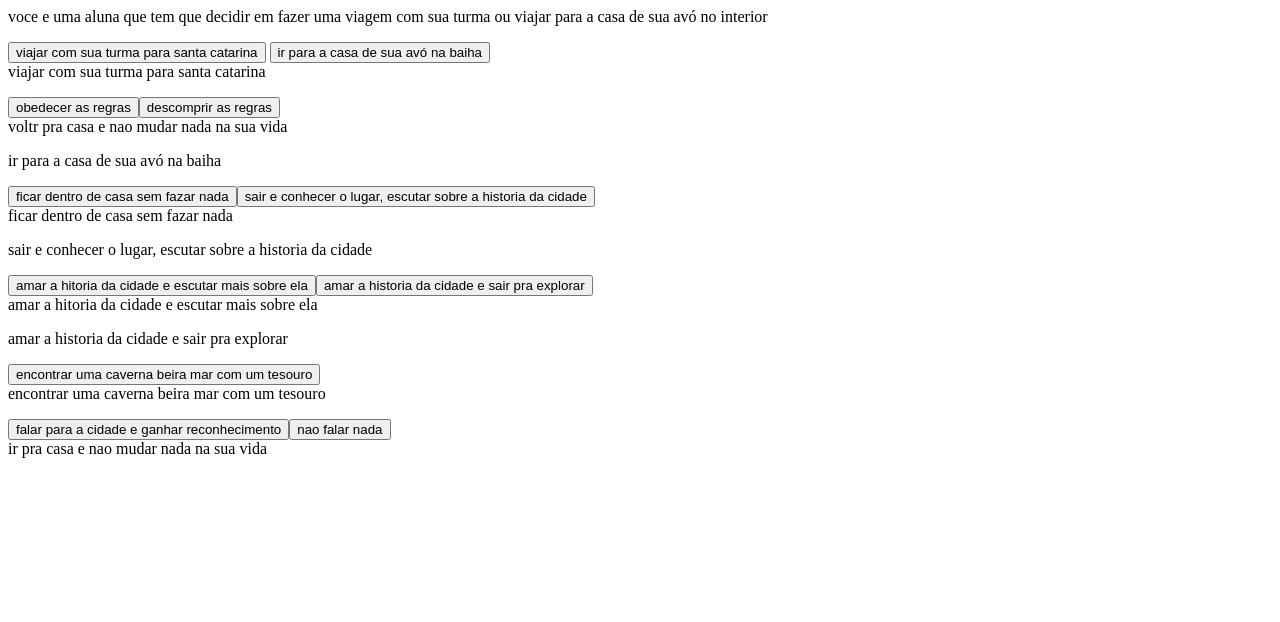
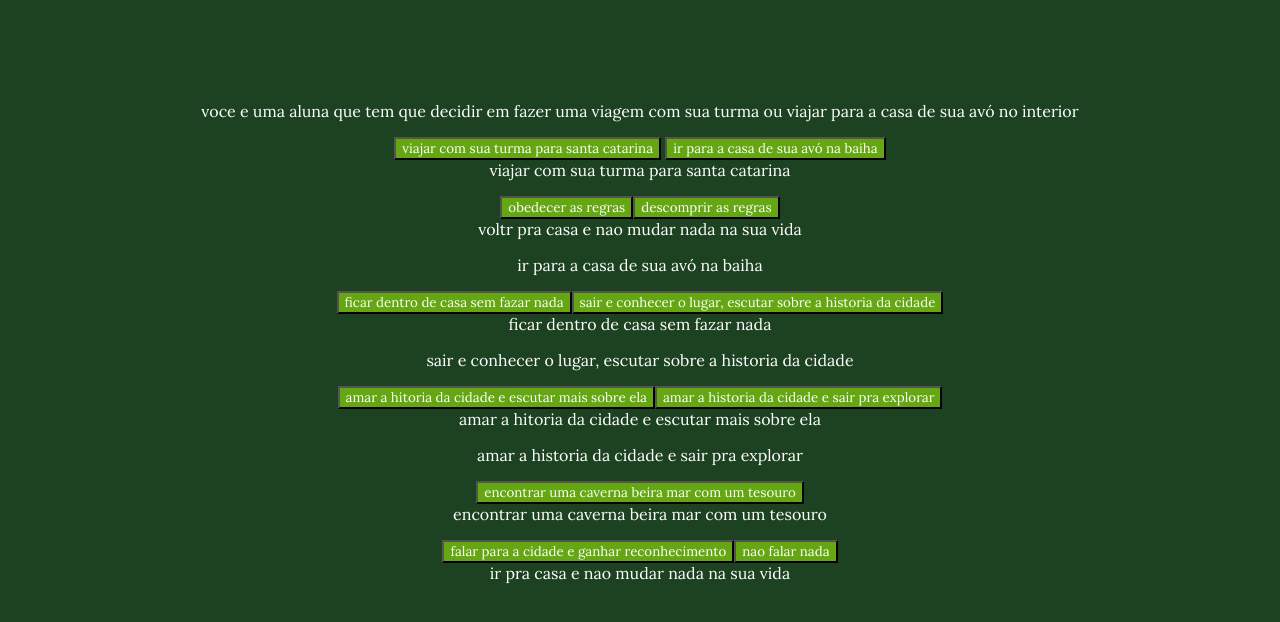
Before and after one commit to dudabyk/rpgduda, a plain HTML site: page index.html in a window 1280 px wide. Drawn offline with Linux system fonts and the light colour scheme.

Commit message:
jhcbJHCUJcdg

```diff
--- a/style.css
+++ b/style.css
@@ -1 +1,37 @@
+body {
+    background-color: #1D4221;
+    color: white;
 font-family: "Lora", serif;
+display: flex;
+    justify-content: center;
+    align-items: center;
+    height: 700px;
+    margin: 0;
+}
+
+button {
+    background-color: #64A712;
+    color: white;
+font-family: "Lora", serif;
+
+}
+
+.passo {
+    display: none;
+}
+
+.passo.ativo {
+    display:block;
+}
+
+main {
+    text-align: center;
+    max-width: 90%;
+}
+
+img {
+    max-width: 90%;
+}
+
+
+font-family: "Lora", serif;
```
